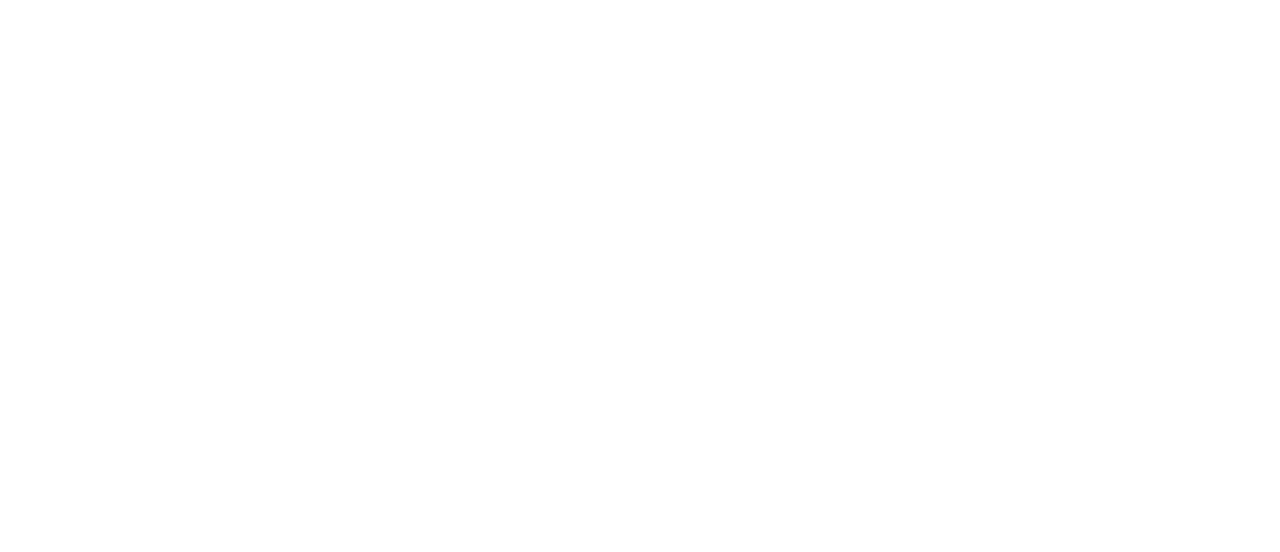
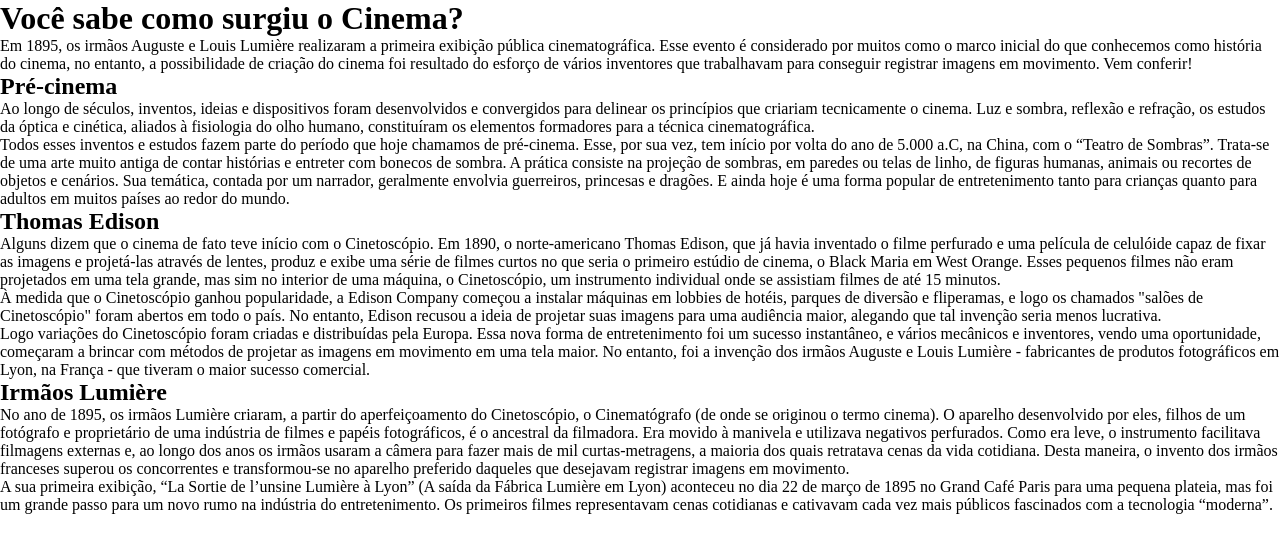
Before and after one commit to GabSantos20/cinema, a plain HTML site: page paginas/index.html in a window 1280 px wide. Drawn offline with Linux system fonts and the light colour scheme.

Commit message:
iniciando

```diff
--- /dev/null
+++ b/estilos/index.css
@@ -0,0 +1,13 @@
+@charset "UTF-8";
+
+:root{
+    --cor1: #DBD3C6;
+    --cor2: #DECCA6;
+    --cor3: #595959;
+    --cor4: #404040;
+}
+
+*{
+    padding: 0px;
+    margin: 0px;
+}
--- a/paginas/index.html
+++ b/paginas/index.html
@@ -4,7 +4,31 @@
     <meta charset="UTF-8">
     <meta name="viewport" content="width=device-width, initial-scale=1.0">
     <title>Historia do Cinema</title>
+    <link rel="stylesheet" href="/estilos/index.css">
 </head>
-<body></body>
+<body>
+    <picture>
+        <source media="(max-width: )" srcset="">
+        <source media="(max-width: )" srcset= "">
+    </picture>
+    <h1>Você sabe como surgiu o Cinema?</h1>
+        <p>Em 1895, os irmãos Auguste e Louis Lumière realizaram a primeira exibição pública cinematográfica. Esse evento é considerado por muitos como o marco inicial do que conhecemos como história do cinema, no entanto, a possibilidade de criação do cinema foi resultado do esforço de vários inventores que trabalhavam para conseguir registrar imagens em movimento. Vem conferir!</p>
+
+    <h2>Pré-cinema</h2>
+
+        <p>Ao longo de séculos, inventos, ideias e dispositivos foram desenvolvidos e convergidos para delinear os princípios que criariam tecnicamente o cinema. Luz e sombra, reflexão e refração, os estudos da óptica e cinética, aliados à fisiologia do olho humano, constituíram os elementos formadores para a técnica cinematográfica.</p>
+        <p>Todos esses inventos e estudos fazem parte do período que hoje chamamos de pré-cinema. Esse, por sua vez, tem início por volta do ano de 5.000 a.C, na China, com o “Teatro de Sombras”. Trata-se de uma arte muito antiga de contar histórias e entreter com bonecos de sombra. A prática consiste na projeção de sombras, em paredes ou telas de linho, de figuras humanas, animais ou recortes de objetos e cenários. Sua temática, contada por um narrador, geralmente envolvia guerreiros, princesas e dragões. E ainda hoje é uma forma popular de entretenimento tanto para crianças quanto para adultos em muitos países ao redor do mundo.</p>
+
+    <h2>Thomas Edison</h2>
+
+        <p>Alguns dizem que o cinema de fato teve início com o Cinetoscópio. Em 1890, o norte-americano Thomas Edison, que já havia inventado o filme perfurado e uma película de celulóide capaz de fixar as imagens e projetá-las através de lentes, produz e exibe uma série de filmes curtos no que seria o primeiro estúdio de cinema, o Black Maria em West Orange. Esses pequenos filmes não eram projetados em uma tela grande, mas sim no interior de uma máquina, o Cinetoscópio, um instrumento individual onde se assistiam filmes de até 15 minutos.</p>
+        <p>À medida que o Cinetoscópio ganhou popularidade, a Edison Company começou a instalar máquinas em lobbies de hotéis, parques de diversão e fliperamas, e logo os chamados "salões de Cinetoscópio" foram abertos em todo o país. No entanto, Edison recusou a ideia de projetar suas imagens para uma audiência maior, alegando que tal invenção seria menos lucrativa.</p>
+        <p>Logo variações do Cinetoscópio foram criadas e distribuídas pela Europa. Essa nova forma de entretenimento foi um sucesso instantâneo, e vários mecânicos e inventores, vendo uma oportunidade, começaram a brincar com métodos de projetar as imagens em movimento em uma tela maior. No entanto, foi a invenção dos irmãos Auguste e Louis Lumière - fabricantes de produtos fotográficos em Lyon, na França - que tiveram o maior sucesso comercial.</p>
+
+    <h2>Irmãos Lumière</h2>
+
+        <p>No ano de 1895, os irmãos Lumière criaram, a partir do aperfeiçoamento do Cinetoscópio, o Cinematógrafo (de onde se originou o termo cinema). O aparelho desenvolvido por eles, filhos de um fotógrafo e proprietário de uma indústria de filmes e papéis fotográficos, é o ancestral da filmadora. Era movido à manivela e utilizava negativos perfurados. Como era leve, o instrumento facilitava filmagens externas e, ao longo dos anos os irmãos usaram a câmera para fazer mais de mil curtas-metragens, a maioria dos quais retratava cenas da vida cotidiana. Desta maneira, o invento dos irmãos franceses superou os concorrentes e transformou-se no aparelho preferido daqueles que desejavam registrar imagens em movimento.</p>
+        <p>A sua primeira exibição, “La Sortie de l’unsine Lumière à Lyon” (A saída da Fábrica Lumière em Lyon) aconteceu no dia 22 de março de 1895 no Grand Café Paris para uma pequena plateia, mas foi um grande passo para um novo rumo na indústria do entretenimento. Os primeiros filmes representavam cenas cotidianas e cativavam cada vez mais públicos fascinados com a tecnologia “moderna”.</p>
+</body>
 <footer></footer>
 </html>
```
Also changed, not shown: imagens/137819818_11n.jpg (added), imagens/teatrosombrmed.jpg (added), imagens/teatrosompqn.jpg (added).
